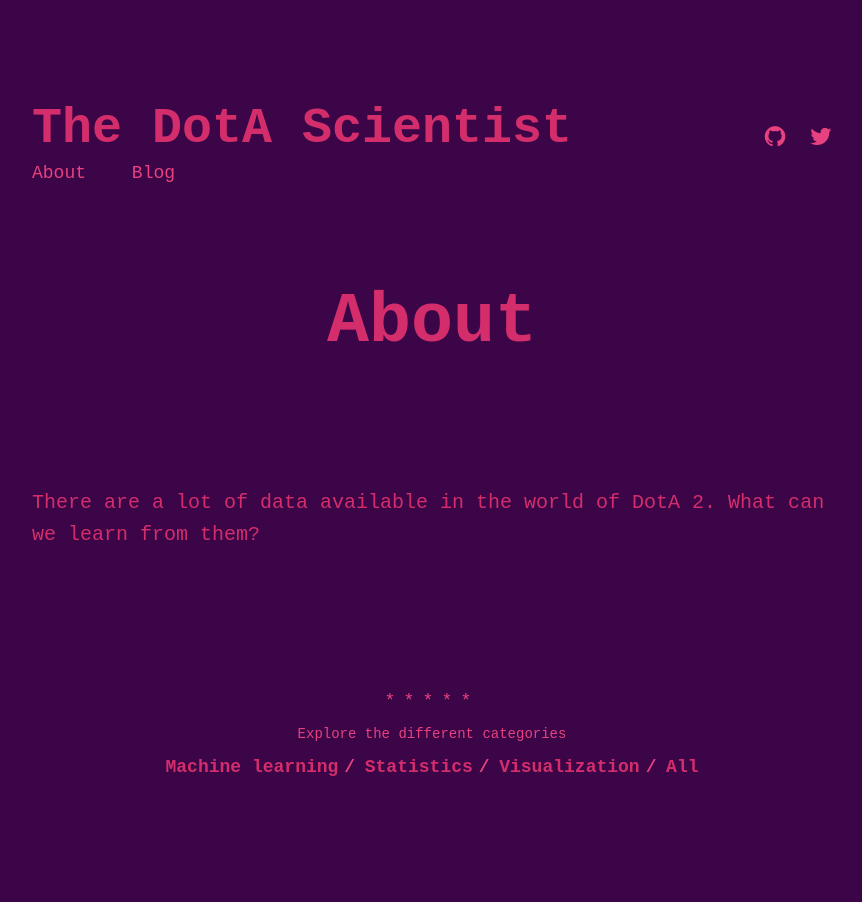
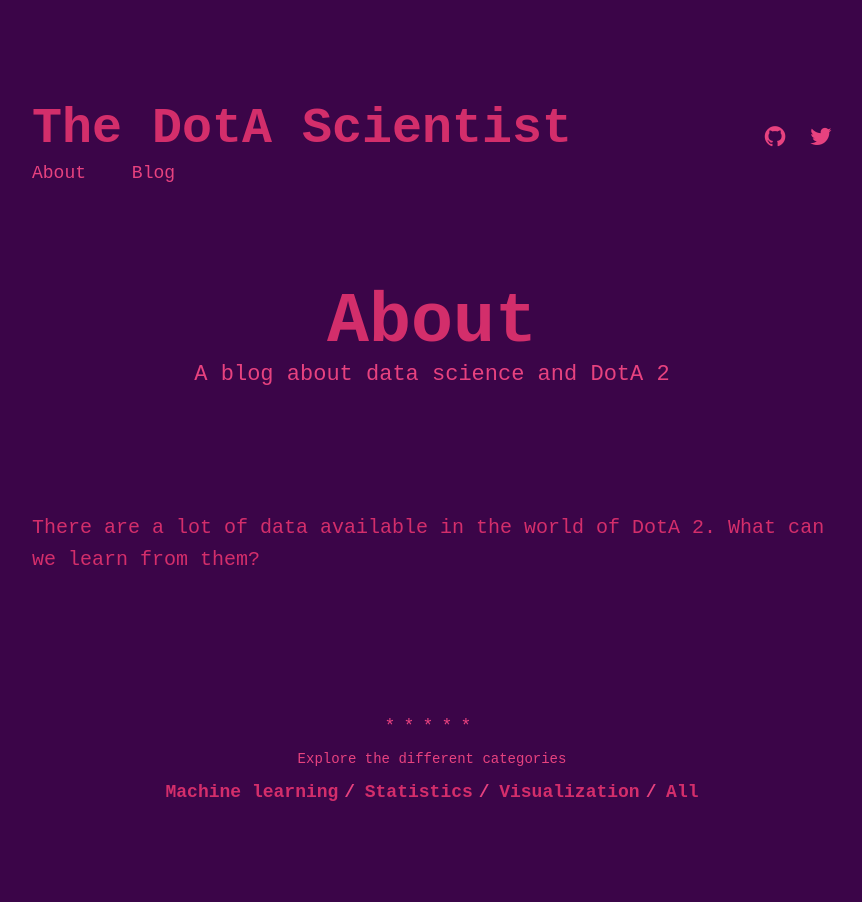
Before and after one commit to dawsoneliasen/thedotascientist, a Jekyll site: the page built from about.md, in a window 1280 px wide. Shown: the whole page, without its empty margins (208-1070 px from the left). Built offline with Jekyll 4.4.1, drawn with Linux system fonts in a browser that asks for light colours.

Commit message:
add subtitle to about

```diff
--- a/about.md
+++ b/about.md
@@ -1,6 +1,7 @@
 ---
 layout: page
 title: About
+subtitle: A blog about data science and DotA 2
 permalink: /about/
 ---
 
```
